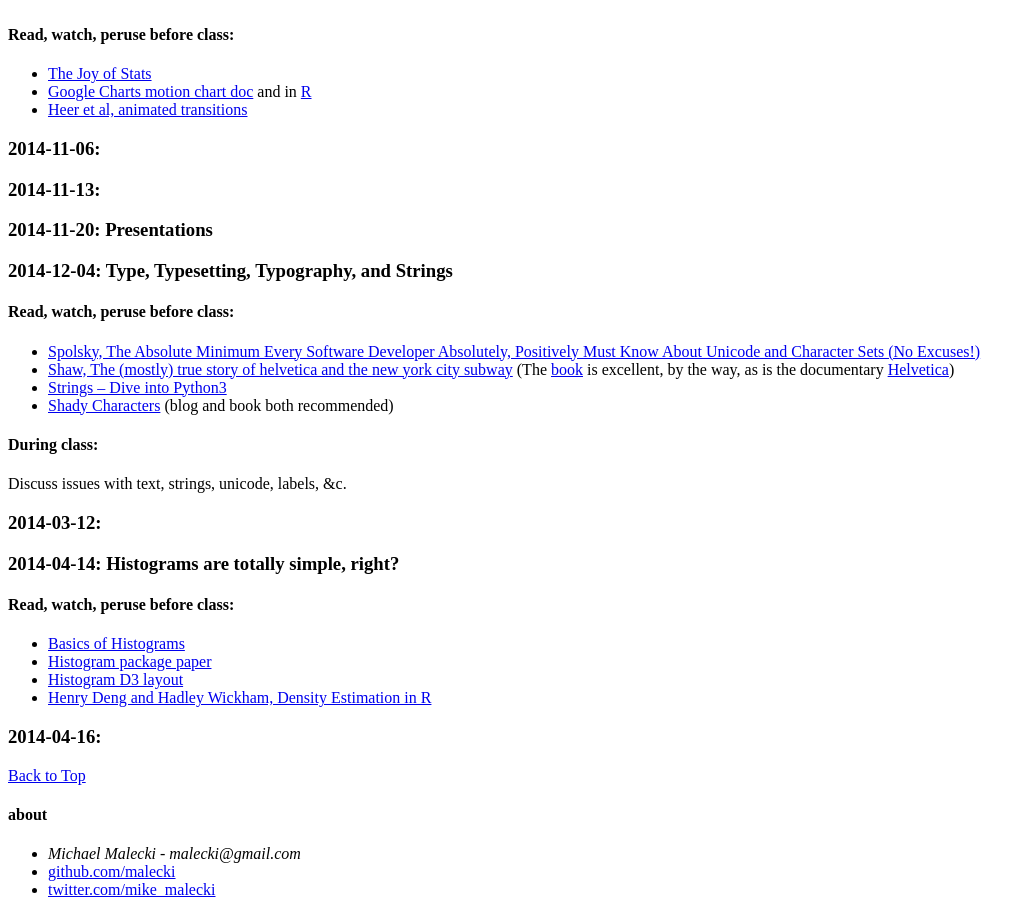
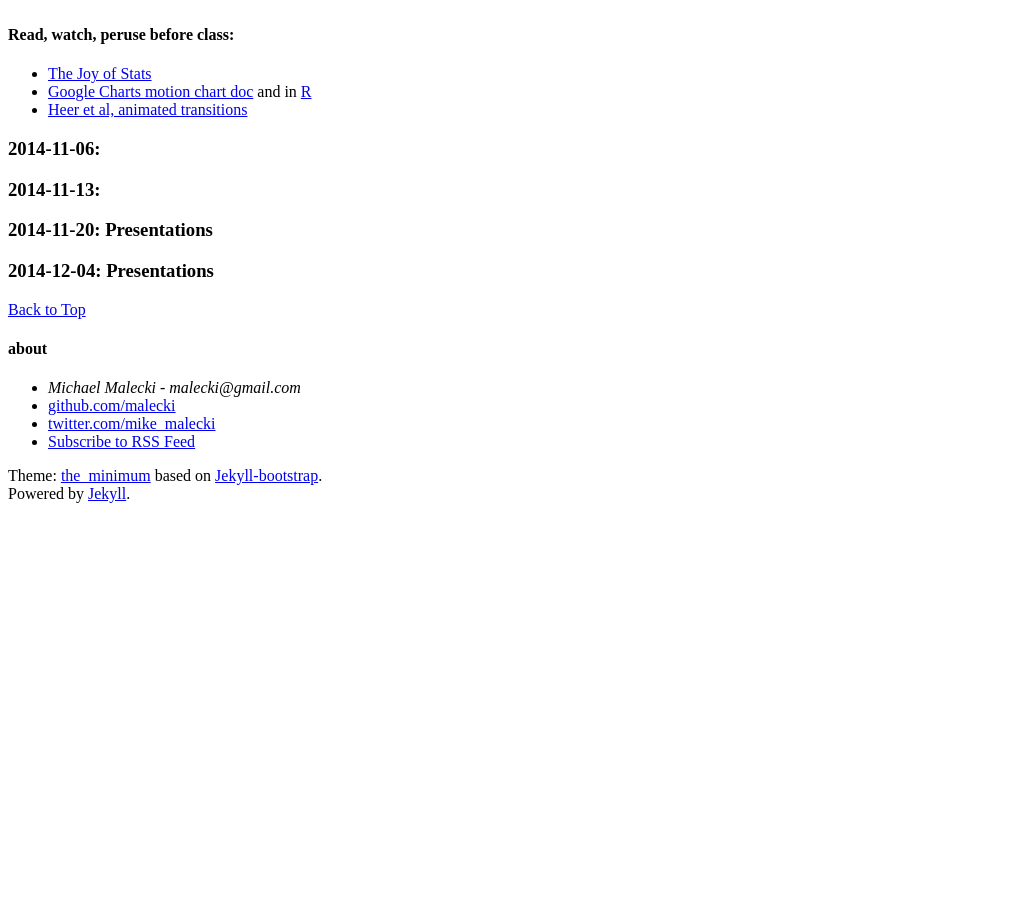
Before and after one commit to malecki/qmssviz, a Jekyll site: the page built from agenda.md, in a window 1280 px wide and 900 px high, scrolled down 2504 px. Shown: the whole window, without its empty margins (0-1035 px from the left). Built offline with Jekyll 4.4.1, drawn with Linux system fonts in a browser that asks for light colours; nearby versions of some CDN libraries; Markdown is read by kramdown in place of the engine named in the settings; a script that is not in the unit is left out; comment, search, counter and statistics services are not loaded; after the commit the page ends 3023 px from its top, so only the background shows below that.

Commit message:
Update agenda.yaml

```diff
--- a/_data/agenda.yaml
+++ b/_data/agenda.yaml
@@ -92,41 +92,3 @@
 
 - date: 2014-12-04
   topic: Presentations
-
-
-
-
-
-
-
-
-
-
-
-
-
-
-
-
-
-  topic: Type, Typesetting, Typography, and Strings
-  before: |
-    - [Spolsky, The Absolute Minimum Every Software Developer Absolutely, Positively Must Know About Unicode and Character Sets (No Excuses!)](http://www.joelonsoftware.com/articles/Unicode.html)
-    - [Shaw, The (mostly) true story of helvetica and the new york city subway](http://www.aiga.org/the-mostly-true-story-of-helvetica-and-the-new-york-city-subway/) (The [book](http://www.helveticasubway.com) is excellent, by the way, as is the documentary [Helvetica](http://helveticafilm.com))
-    - [Strings – Dive into Python3](http://www.diveintopython3.net/strings.html)
-    - [Shady Characters](http://www.shadycharacters.co.uk) (blog and book both recommended)
-  during: Discuss issues with text, strings, unicode, labels, &c.
-
-
-
-- date: 2014-03-12
-
-- date: 2014-04-14
-  topic: Histograms are totally simple, right?
-  before: |
-    - [Basics of Histograms](http://rforpublichealth.blogspot.com/2012/12/basics-of-histograms.html)
-    - [Histogram package paper](http://cran.r-project.org/web/packages/histogram/histogram.pdf)
-    - [Histogram D3 layout](https://github.com/mbostock/d3/wiki/Histogram-Layout)
-    - [Henry Deng and Hadley Wickham, Density Estimation in R](http://vita.had.co.nz/papers/density-estimation.pdf)
-
-- date: 2014-04-16
```
